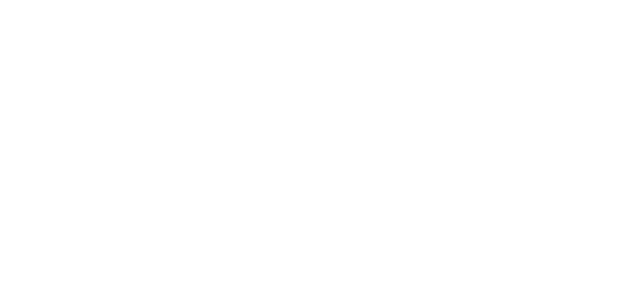
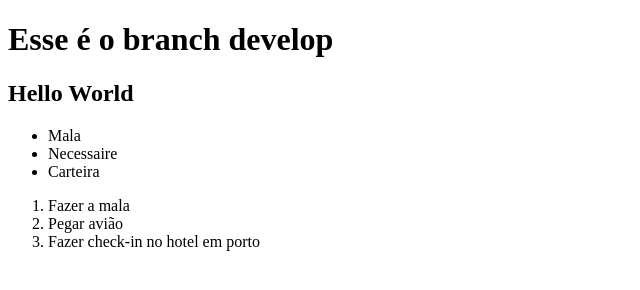
Before and after one commit to dand-e/dand-e.github.io, a plain HTML site: page index.html in a window 1280 px wide. Shown: the whole page, without its empty margins (0-640 px from the left). Drawn offline with Linux system fonts and the light colour scheme.

Commit message:
feature: add index (#1)

```diff
--- a/index.html
+++ b/index.html
@@ -7,7 +7,19 @@
     </title>
   </head>
   <body>
-    <h1></h1>
-    <h2></h2>
+    <h1>Esse é o branch develop</h1>
+    <h2>Hello World</h2>
+
+    <ul>
+      <li>Mala</li>
+      <li>Necessaire</li>
+      <li>Carteira</li>
+    </ul>
+
+    <ol>
+      <li>Fazer a mala</li>
+      <li>Pegar avião</li>
+      <li>Fazer check-in no hotel em porto</li>
+  </ol>
   </body>
 </html>
```
